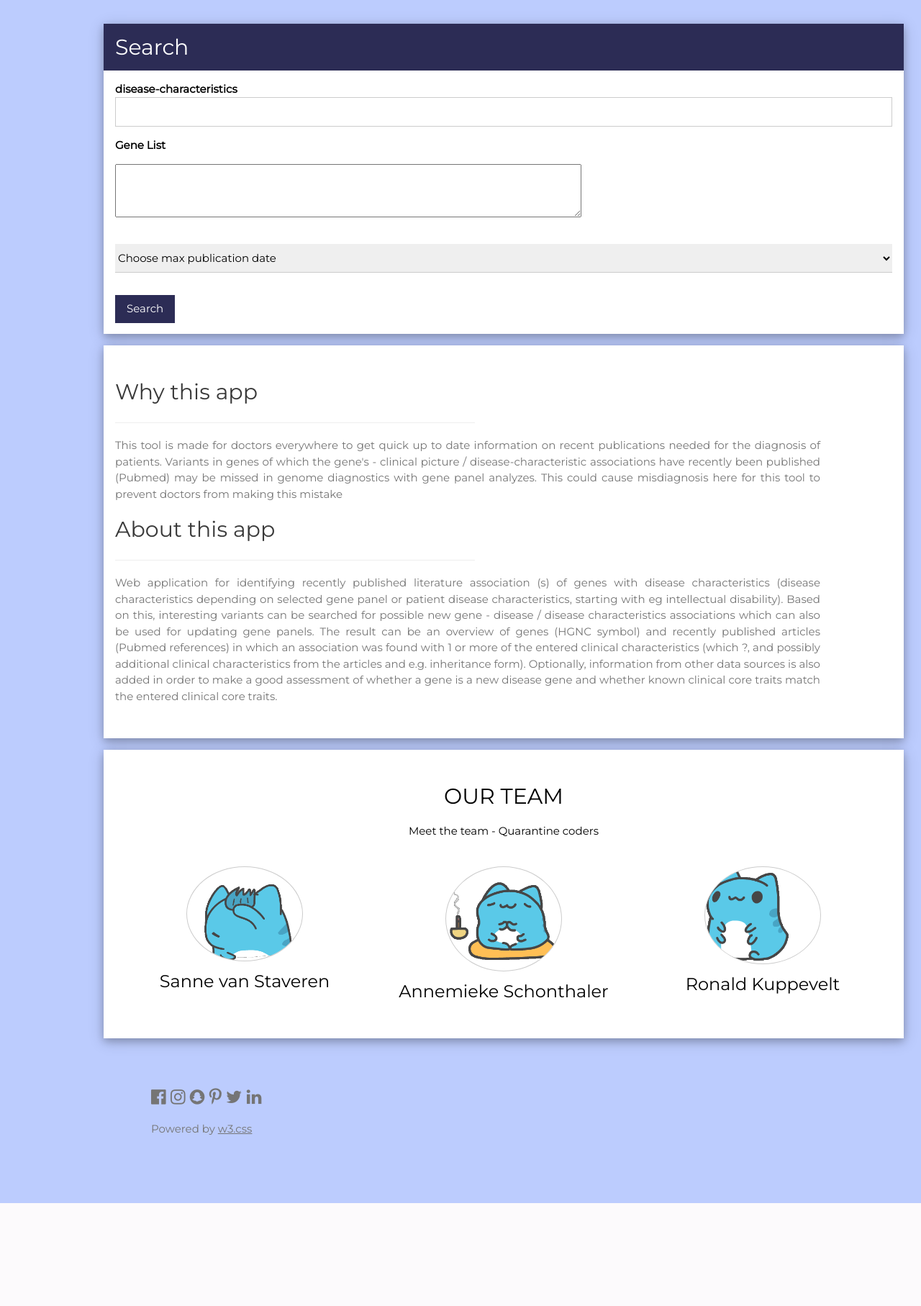
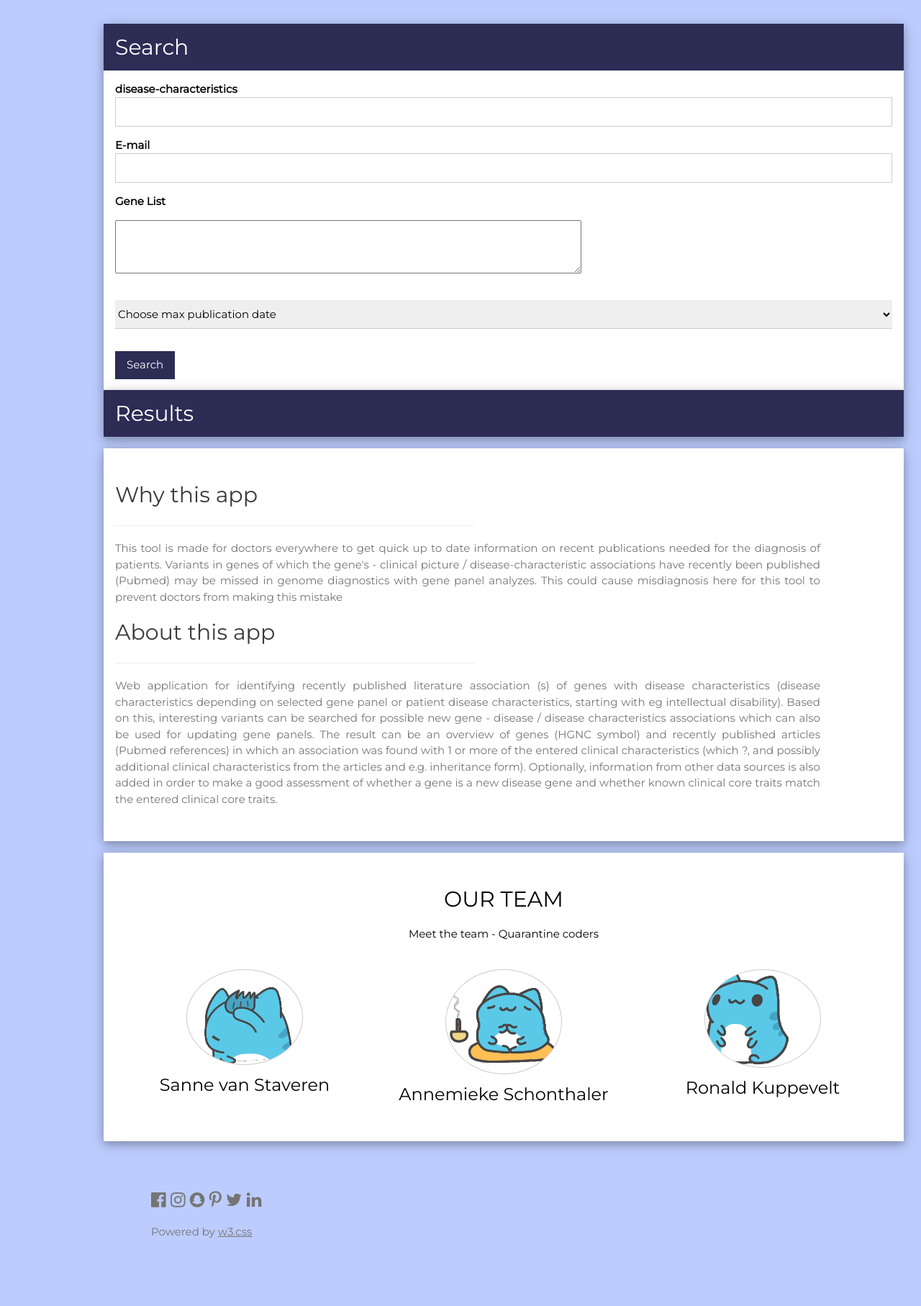
Before and after one commit to AnnemiekeSchonthaler1/InfProjectBlok8, a Flask app: page / in a window 1280 px wide. Shown: the part 866-2681 px from the top of the page at 72% size. Before the commit the page ends 2538 px from the top, so only its background shows below. Run offline with Flask 2, Linux system fonts and the light colour scheme.

Commit message:
updated to include results

```diff
--- a/templates/Mainpage.html
+++ b/templates/Mainpage.html
@@ -79,6 +79,10 @@
     <label class="w3-text-black"><b>disease-characteristics</b></label>
     <input class="w3-input w3-border w3-white" name="disease_characteristic" type="text"></p>
     <p>
+    <p>
+    <label class="w3-text-black"><b>E-mail</b></label>
+    <input class="w3-input w3-border w3-white" name="mail" type="text"></p>
+    <p>
       <p><label class="w3-text-black"><b>Gene List</b></label></p>
         <p><textarea name="gene_list" rows="3" cols="74.5">
 
@@ -97,6 +101,26 @@
   </form>
 </div>
      <!--  end FORM -->
+ <!-- start Results -->
+    <div class="w3-card-4 w3-white">
+  <div class="w3-container w3-theme-l3-darkpurple">
+    <h2>Results </h2>
+  </div>
+     {% for gene, ids in genedic.items()%}
+         <div class = "w3-card w3-white, w3-margin">
+             <button onclick="myFunction('{{ gene }}')" class="w3-button w3-block w3-theme-l3-darkpurple w3-left-align">
+                 {{ gene }}</button>
+            <div id="{{ gene }}" class="w3-container w3-hide w3-border">
+              <ul class="w3-ul">
+                {% for item in ids %}
+                <li>{{ item.pubmedID }}</li>
+                {% endfor %}
+              </ul>
+            </div>
+         </div>
+     {% endfor %}
+
+</div>
   <!-- About Section -->
   <div class="w3-card-4 w3-white">
   <div class="w3-content w3-justify w3-text-grey w3-padding-32 w3-margin" id="about">
@@ -159,6 +183,17 @@
 
 <!-- END PAGE CONTENT -->
 </div>
+<script>
+function myFunction(id) {
+    const x = document.getElementById(id);
+    if (x.className.indexOf("w3-show") === -1) {
+    x.className += " w3-show";
+  } else {
+    x.className = x.className.replace(" w3-show", "");
+  }
+}
+</script>
+
 
 </body>
 </html>
```
